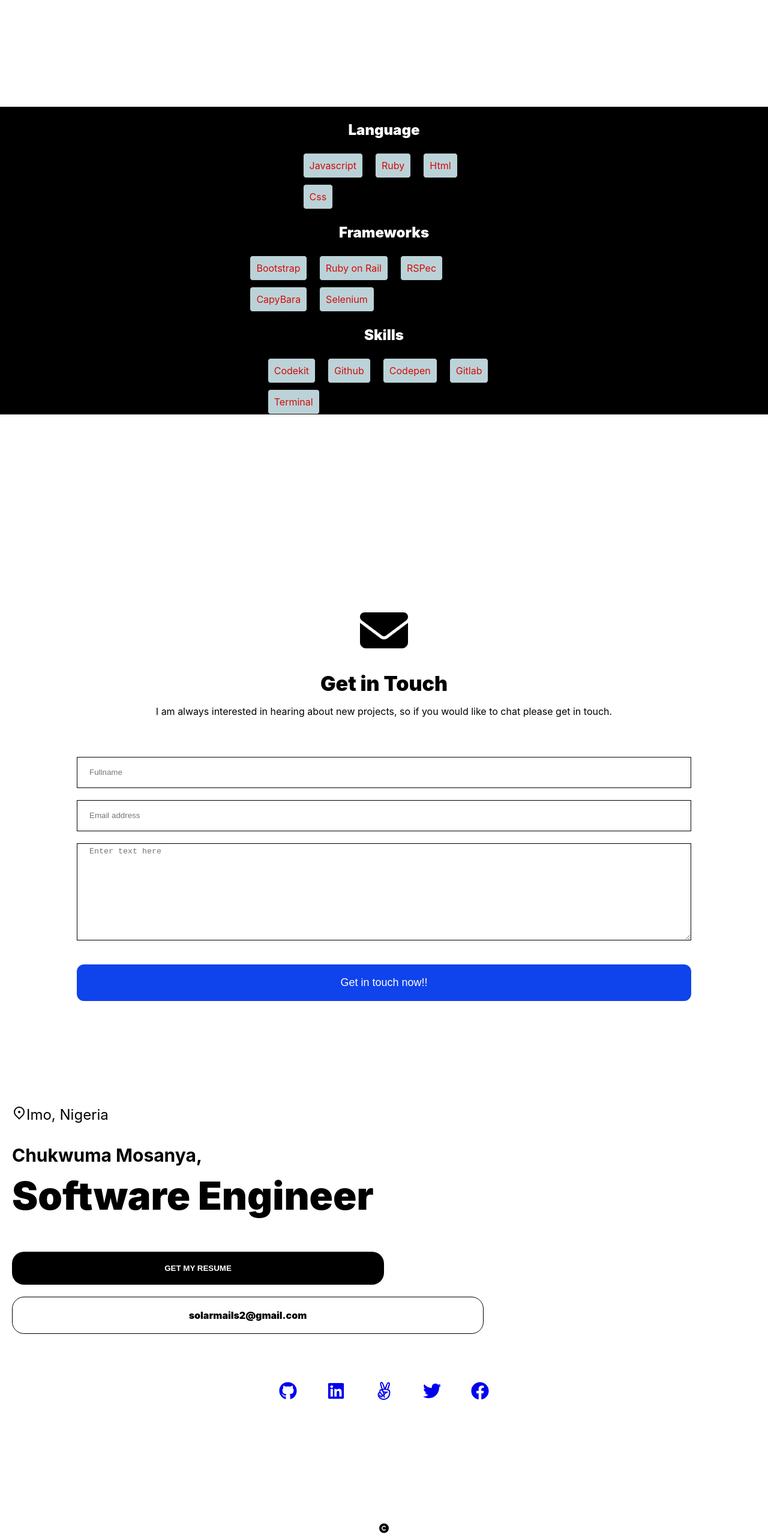
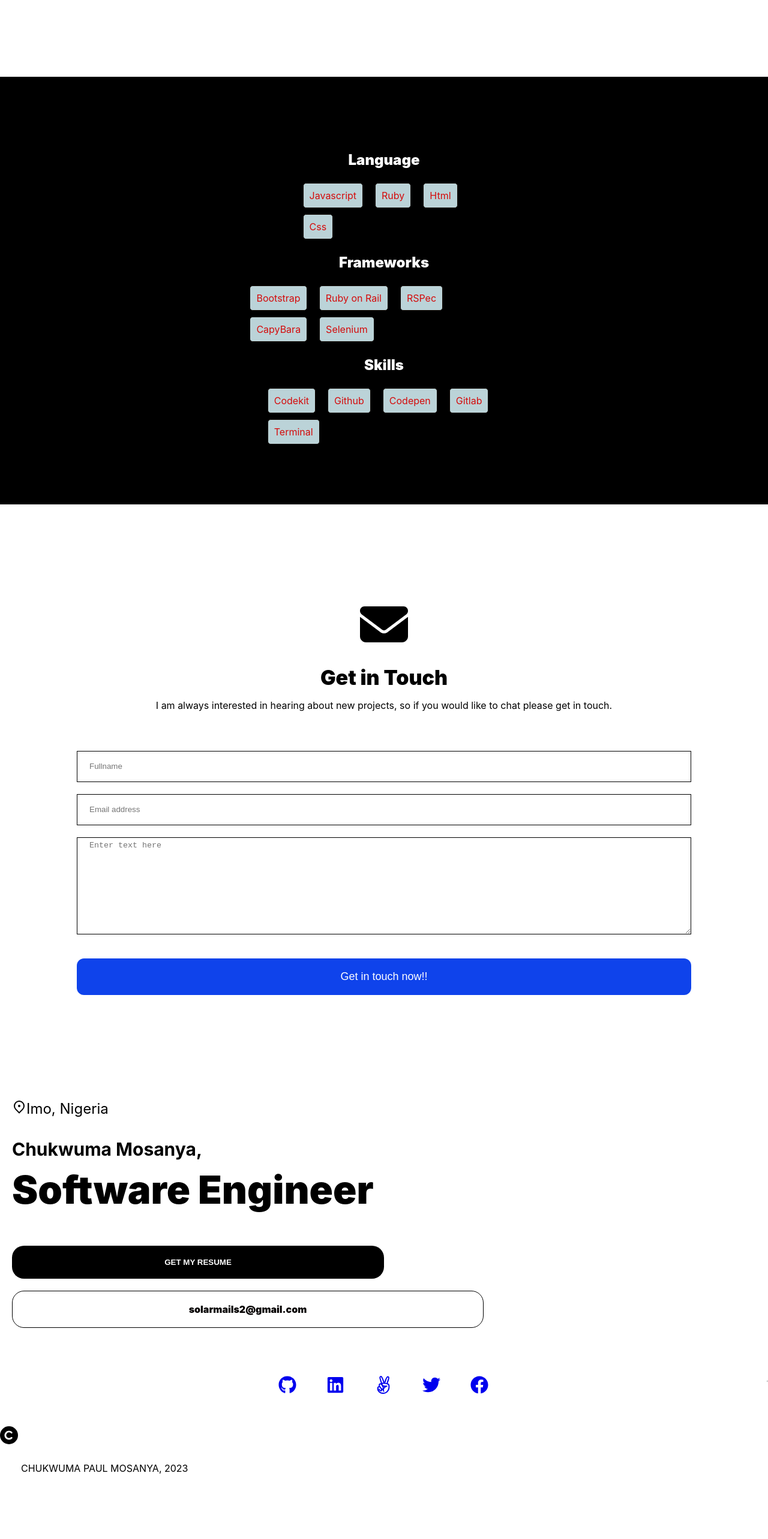
Before and after one commit to blase147/my_portfolio, a React (Create React App) app: page / in a window 1280 px wide. Shown: the part 7540-10106 px from the top of the page at 60% size. After the commit the page ends 10058 px from the top, so only its background shows below. Built offline with nearby package versions, Linux system fonts and the light colour scheme.

Commit message:
Add basic files

```diff
--- a/src/components/about-me/aboutMe.scss
+++ b/src/components/about-me/aboutMe.scss
@@ -73,8 +73,9 @@
     display: flex;
     flex-direction: column;
     align-items: center;
-    margin-top: 100px;
-    margin-bottom: 100px;
+    margin-top: 50px;
+    padding-top: 100px;
+    padding-bottom: 100px;
     // margin: auto;
     width: 100%;
     padding-left: 0;
--- a/src/components/contact-me/contactMe.scss
+++ b/src/components/contact-me/contactMe.scss
@@ -4,7 +4,7 @@
   display: flex;
   flex-direction: column;
   justify-content: center;
-  padding-top: 140px;
+  padding-top: 80px;
   width: 80%;
   margin: auto;
 
--- a/src/components/footer/footer.js
+++ b/src/components/footer/footer.js
@@ -49,12 +49,13 @@ const Footer = () => (
               <a href="www.facebook.com"><FaFacebook size={30} alt="social-icons" /></a>
             </li>
           </ul>
+          <div><hr /></div>
         </div>
       </div>
       <div className="copyright">
         {' '}
-        <FontAwesomeIcon className="custom-icon" icon={faCopyright} />
-        <p>CHUKWUMA PAUL MOSANYA</p>
+        <div><FontAwesomeIcon className="custom-icon" icon={faCopyright} /></div>
+        <div><p>CHUKWUMA PAUL MOSANYA, 2023</p></div>
 
       </div>
     </section>
--- a/src/components/footer/footer.scss
+++ b/src/components/footer/footer.scss
@@ -5,7 +5,7 @@
   flex-direction: row;
   justify-content: center;
   margin-top: 80px;
-  padding-bottom: 200px;
+  padding-bottom: 50px;
 
   .social-icons {
     display: flex;
@@ -15,15 +15,19 @@
     margin: auto;
     width: 100%;
     padding-left: 0;
-    // color: antiquewhite;
   }
+}
+  .copyright {
+    display: flex;
+    // flex-direction: row;
+    // justify-content: center;
+    align-items: center;
+    gap: 5px;
+    margin: auto;
 
-  .copyright {
     .custom-icon {
-      font-size: 80px;
-      padding-top: 80px;
-      padding-bottom: 0;
-      margin-bottom: 0;
+      font-size: 30px;
+      padding-bottom: 10px;
+      margin-bottom: 100px;
     }
   }
-}
```
